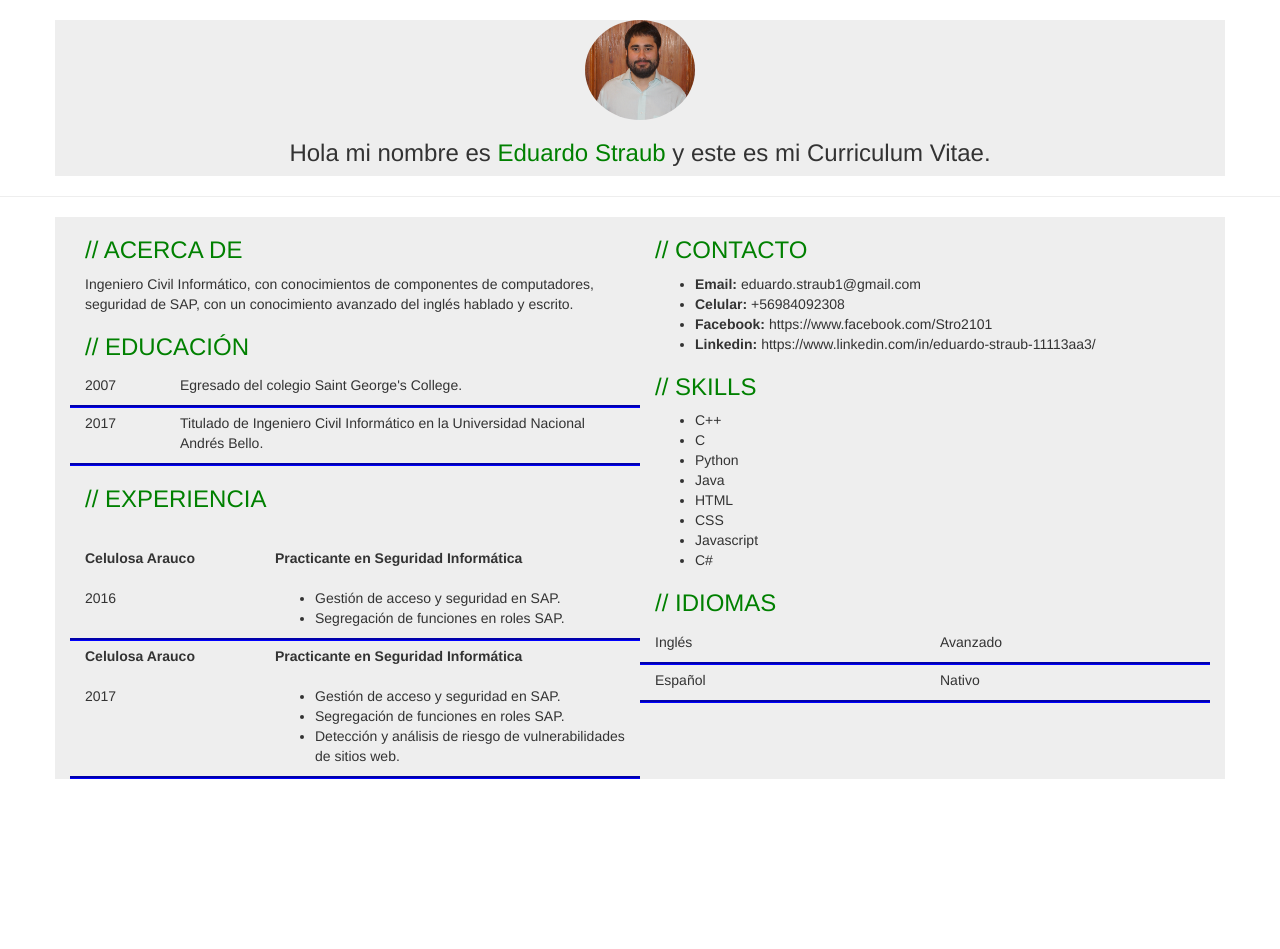
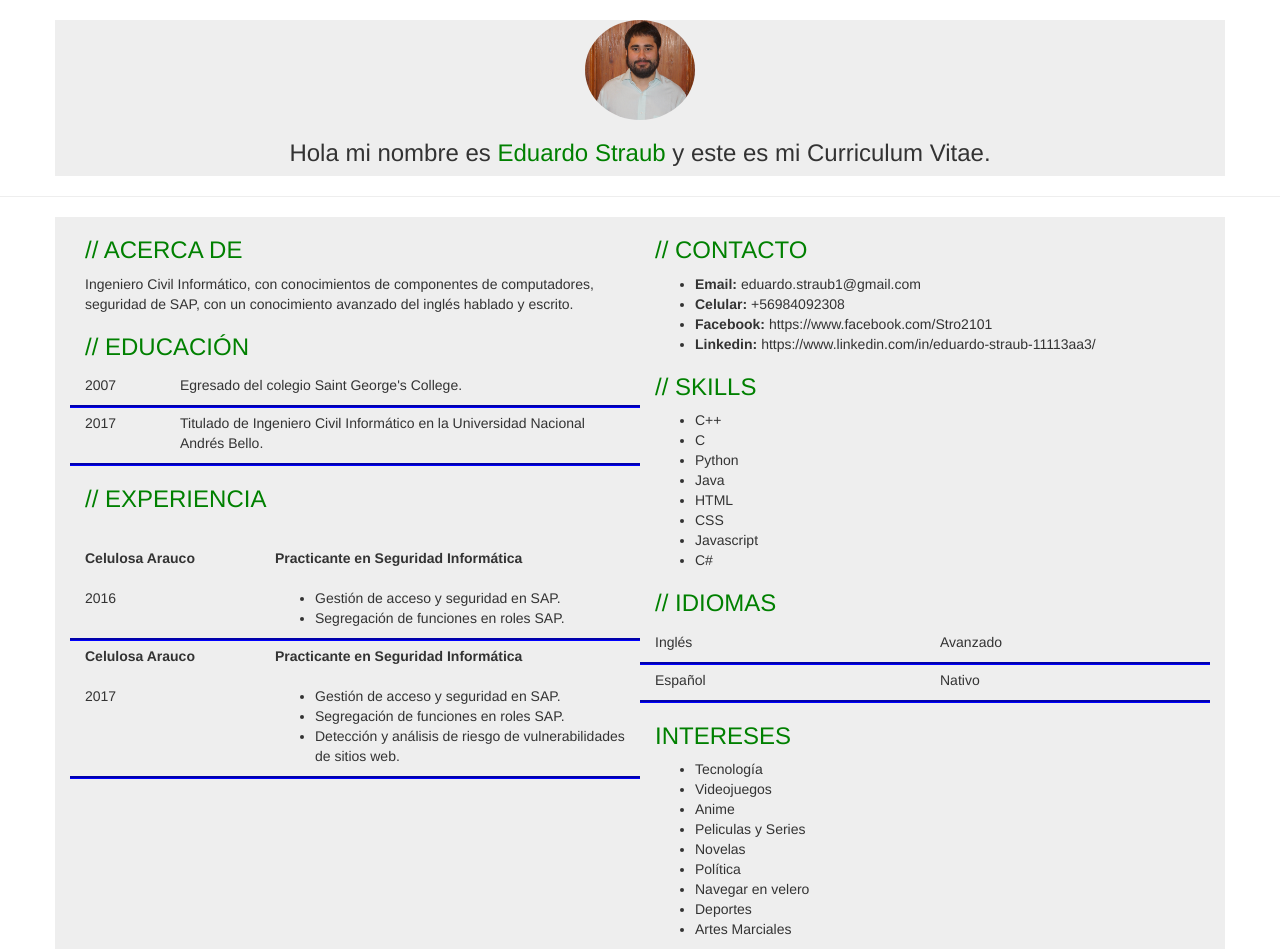
Before and after one commit to Stro21/E3CP2A1, a website: page public_html/index.html in a window 1280 px wide. Before the commit the page ends 800 px from the top, so only its background shows below. Drawn offline with nearby package versions, Linux system fonts and the light colour scheme.

Commit message:
Update index.html
Actividad 6 completada.

```diff
--- a/public_html/index.html
+++ b/public_html/index.html
@@ -127,7 +127,18 @@ and open the template in the editor.
               <p>Nativo</p>
             </div>
           </div>
-
+          <h3 class="verde">INTERESES</h3>
+          <ul>
+            <li>Tecnología</li>
+            <li>Videojuegos</li>
+            <li>Anime</li>
+            <li>Peliculas y Series</li>
+            <li>Novelas</li>
+            <li>Política</li>
+            <li>Navegar en velero</li>
+            <li>Deportes</li>
+            <li>Artes Marciales</li>
+          </ul>
         </div>
       </div>
     </div>
```
